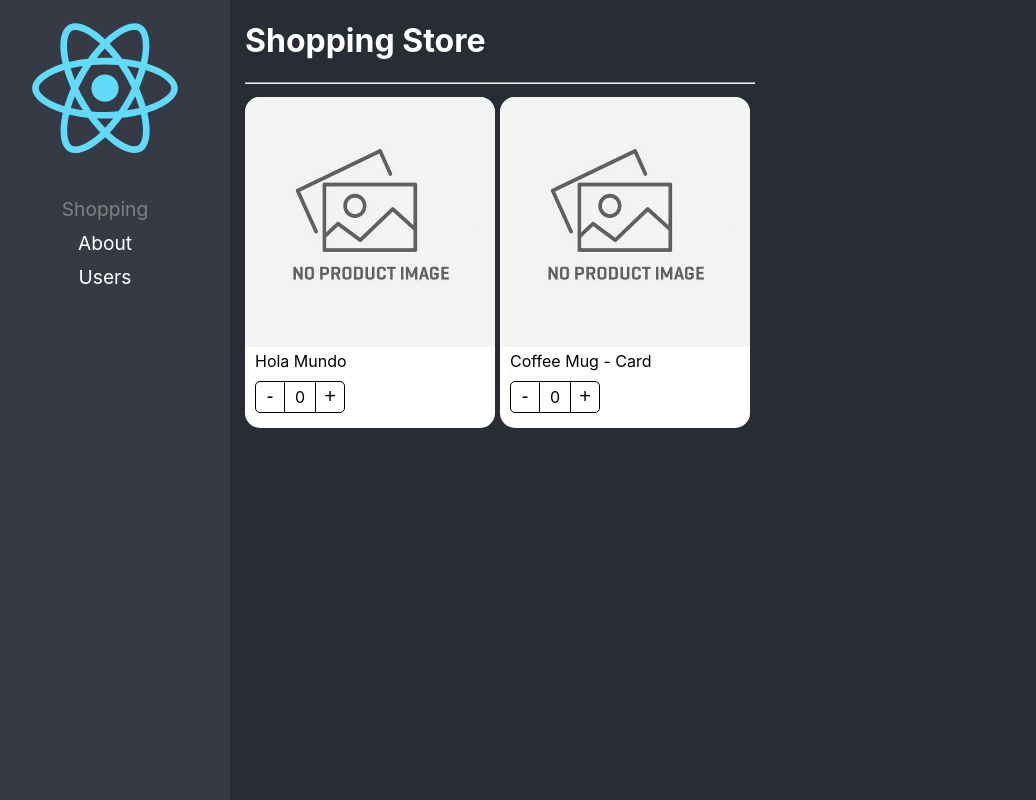
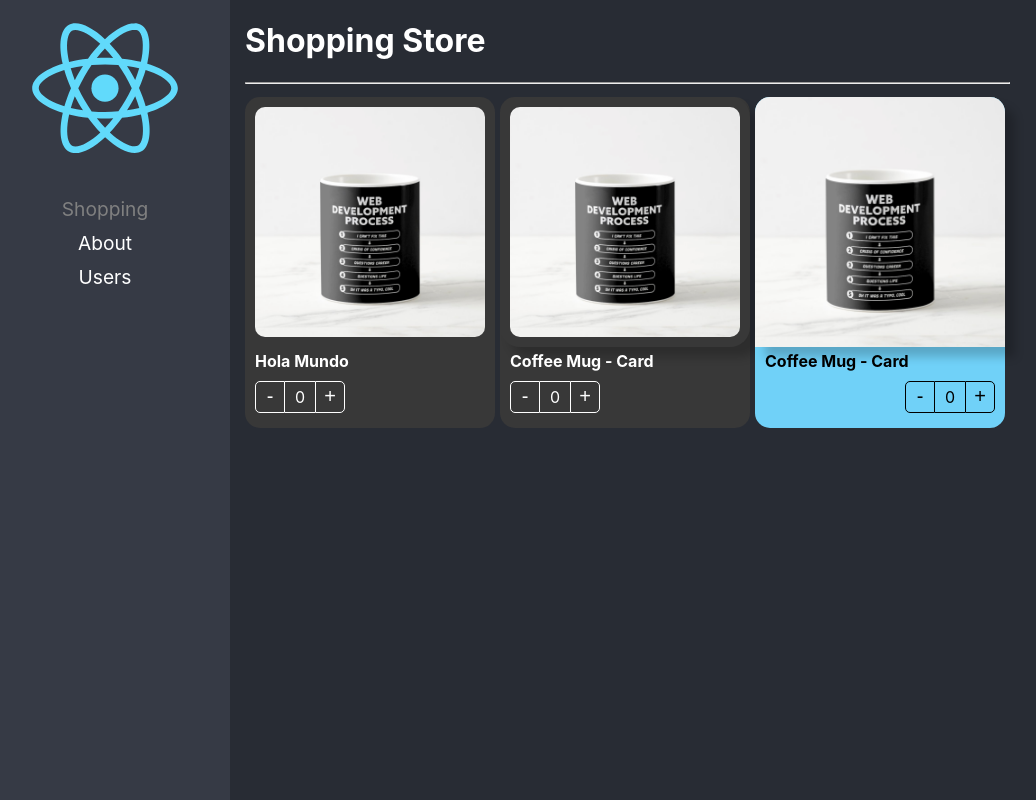
Before and after one commit to Marti-T/react-adv, a React (Create React App) app: page /home in a window 1280 px wide. Shown: the whole page, without its empty margins (20-1056 px from the left). Built offline with nearby package versions, Linux system fonts and the light colour scheme.

Commit message:
Component Extend Styles - listo

```diff
--- a/src/02-component-patterns/components/ProductButtons.tsx
+++ b/src/02-component-patterns/components/ProductButtons.tsx
@@ -5,13 +5,22 @@ import { ProductContext } from "./ProductCard"
 import styles from '../styles/styles.module.css';
 
 
-export const ProductButtons = () => {
+export interface Props {
+    className?: string;
+    style?: React.CSSProperties;
+}
+
+
+export const ProductButtons = ({ className, style }: Props) => {
 
     const { increaseBy, counter } = useContext( ProductContext )
 
 
     return (
-        <div className={ styles.buttonsContainer }>
+        <div
+            className={ `${styles.buttonsContainer} ${className}` }
+            style={ style }
+        >
             <button
                 className={ styles.buttonMinus}
                 onClick={ () => increaseBy(-1) }
--- a/src/02-component-patterns/components/ProductCard.tsx
+++ b/src/02-component-patterns/components/ProductCard.tsx
@@ -1,30 +1,23 @@
-import { createContext, ReactElement, useContext } from 'react';
+import { createContext, ReactElement, CSSProperties } from 'react';
 import { useProduct } from '../hooks/useProduct';
 
-import { ProductCardProps, ProductContextProps } from '../interfaces/interfaces';
+import { Product, ProductContextProps } from '../interfaces/interfaces';
 
 import styles from '../styles/styles.module.css';
-/* import { ProductTitle } from './ProductTitle';
-import { ProductImage } from './ProductImage';
-import { ProductButtons } from './ProductButtons'; */
 
 export const ProductContext = createContext({} as ProductContextProps);
 const { Provider } = ProductContext;
 
 
-
-/* interface ProductButtonsProps {
-    increaseBy: ( value: number ) => void;
-    counter: number;
-} */
+export interface Props {
+    product: Product;
+    children?: React.ReactElement | React.ReactElement[];
+    className?: string;
+    style?: React.CSSProperties;
+}
 
 
-
-//export const ProductButtons = ({ increaseBy, counter }:ProductButtonsProps ) => {
-
-
-
-export const ProductCard = ({ children, product }: ProductCardProps) => {
+export const ProductCard = ({ children, product, className, style }: Props) => {
 
     //console.log(styles);
 
@@ -37,25 +30,12 @@ export const ProductCard = ({ children, product }: ProductCardProps) => {
             increaseBy,
             product
         }}>
-            <div className={ styles.productCard }>
-
-                {/* <ProductImage img={ product.img } />
-
-                <ProductTitle title={ product.title } />
-
-                <ProductButtons
-                    increaseBy={ increaseBy }
-                    counter={ counter }
-                /> */}
-
-                { children }
-
+            <div
+                className={`${styles.productCard} ${className}`}
+                style={ style }
+            >
+                {children}
             </div>
         </Provider>
     )
 }
-
-
-/* ProductCard.Title = ProductTitle;
-ProductCard.Image = ProductImage;
-ProductCard.Buttons = ProductButtons; */
--- a/src/02-component-patterns/components/ProductImage.tsx
+++ b/src/02-component-patterns/components/ProductImage.tsx
@@ -6,8 +6,15 @@ import styles from '../styles/styles.module.css';
 import noImage from '../assets/no-image.jpg';
 
 
+export interface Props {
+    img?: string;
+    className?: string;
+    style?: React.CSSProperties;
+}
 
-export const ProductImage = ({ img = '' }) => {
+
+//export const ProductImage = ({ img = '', className, style }: Props) => {
+export const ProductImage = ({ img, className, style }: Props) => {
 
     const { product } = useContext( ProductContext );
     let imgToShow: string;
@@ -21,6 +28,12 @@ export const ProductImage = ({ img = '' }) => {
     }
 
     return (
-        <img className={ styles.productImg } src={ img ? img : noImage } alt='Product' />
+        <img
+            className={`${styles.productImg} ${className}`}
+            //src={ img ? imgToShow : noImage }
+            src={ imgToShow }
+            style={ style }
+            alt='Product'
+        />
     )
 }
--- a/src/02-component-patterns/components/ProductTitle.tsx
+++ b/src/02-component-patterns/components/ProductTitle.tsx
@@ -4,12 +4,23 @@ import { ProductContext } from './ProductCard';
 import styles from '../styles/styles.module.css';
 
 
-export const ProductTitle = ({ title }: { title?: string }) => {
+export interface Props {
+    className?: string;
+    title?: string;
+    activeClass?: string;
+    style?: React.CSSProperties;
+}
+
+
+export const ProductTitle = ({ title, className, style }: Props) => {
 
     const { product } = useContext( ProductContext );
 
     return (
-        <span className={ styles.productDescription }>
+        <span
+            className={`${styles.productDescription} ${className}`}
+            style={ style }
+        >
             { title ? title : product.title }
         </span>
     )
--- a/src/02-component-patterns/components/ShoppingPage.tsx
+++ b/src/02-component-patterns/components/ShoppingPage.tsx
@@ -1,12 +1,12 @@
 import { ProductCard, ProductButtons, ProductImage, ProductTitle } from '../components';
 
+import '../styles/custom-styles.css';
 
 const product = {
   id: '1',
   title: 'Coffee Mug - Card',
-  img: '../coffee-mug.png'
+  img: './coffee-mug.png'
 }
-
 
 export const ShoppingPage = () => {
   return (
@@ -20,23 +20,34 @@ export const ShoppingPage = () => {
           flexWrap: 'wrap'
         }}>
 
-          <ProductCard product={ product }>
-
-            <ProductCard.Image />
-            <ProductCard.Title title={'Hola Mundo'} />
-            <ProductCard.Buttons />
-
+          <ProductCard
+            product={ product }
+            className="bg-dark text-white"
+          >
+            <ProductCard.Image className="custom-image" />
+            <ProductCard.Title className="text-bold" title={'Hola Mundo'} />
+            <ProductCard.Buttons className="custom-buttons" />
           </ProductCard>
 
-          <ProductCard product={ product }>
+          <ProductCard
+              product={ product }
+              className="bg-dark text-white"
+          >
+            <ProductImage className="custom-image" style={{ boxShadow: '10px 10px 10px rgba(0,0,0,.2)' }} />
+            <ProductTitle className="text-bold" title={''} />
+            <ProductButtons className="custom-buttons" />
+          </ProductCard>
 
-            <ProductImage />
-            {/* <ProductTitle title={'Hola Mundo'} /> */}
-            <ProductTitle title={''} />
-            <ProductButtons /* increaseBy={function (value: number): void {
-            throw new Error('Function not implemented.');
-          } } counter={0} */ />
-
+          <ProductCard
+              product={ product }
+              style={{
+                backgroundColor: '#70D1F8'
+              }}
+          >
+            <ProductImage style={{ boxShadow: '10px 10px 10px rgba(0,0,0,.2)' }} />
+            <ProductTitle style={{ fontWeight: 'bold' }} />
+            <ProductButtons style={{ display: 'flex', justifyContent: 'end' }}
+            />
           </ProductCard>
 
         </div>
--- a/src/02-component-patterns/components/index.ts
+++ b/src/02-component-patterns/components/index.ts
@@ -15,7 +15,7 @@ export { ProductTitle } from './ProductTitle';
 export const ProductCard: ProductCardHOCProps = Object.assign( ProductCardHOC, {
     Title: ProductTitle,
     Image: ProductImage,
-    Buttons: ProductButtons
+    Buttons: ProductButtons,
 });
 
 export default ProductCard;
--- /dev/null
+++ b/src/02-component-patterns/styles/custom-styles.css
@@ -0,0 +1,25 @@
+
+
+.bg-dark {
+    background-color: rgb(56,56,56);
+}
+
+.text-white {
+    color: white;
+}
+
+.text-bold {
+    font-weight: bold;
+}
+
+.custom-image {
+    border-radius: 20px;
+    padding: 10px;
+    width: calc( 100% - 20px );
+}
+
+.custom-buttons button,
+.custom-buttons div {
+    color: white;
+    border-color: white;
+}
```
Also changed, not shown: src/02-component-patterns/interfaces/interfaces.ts (+19 -8 lines).
